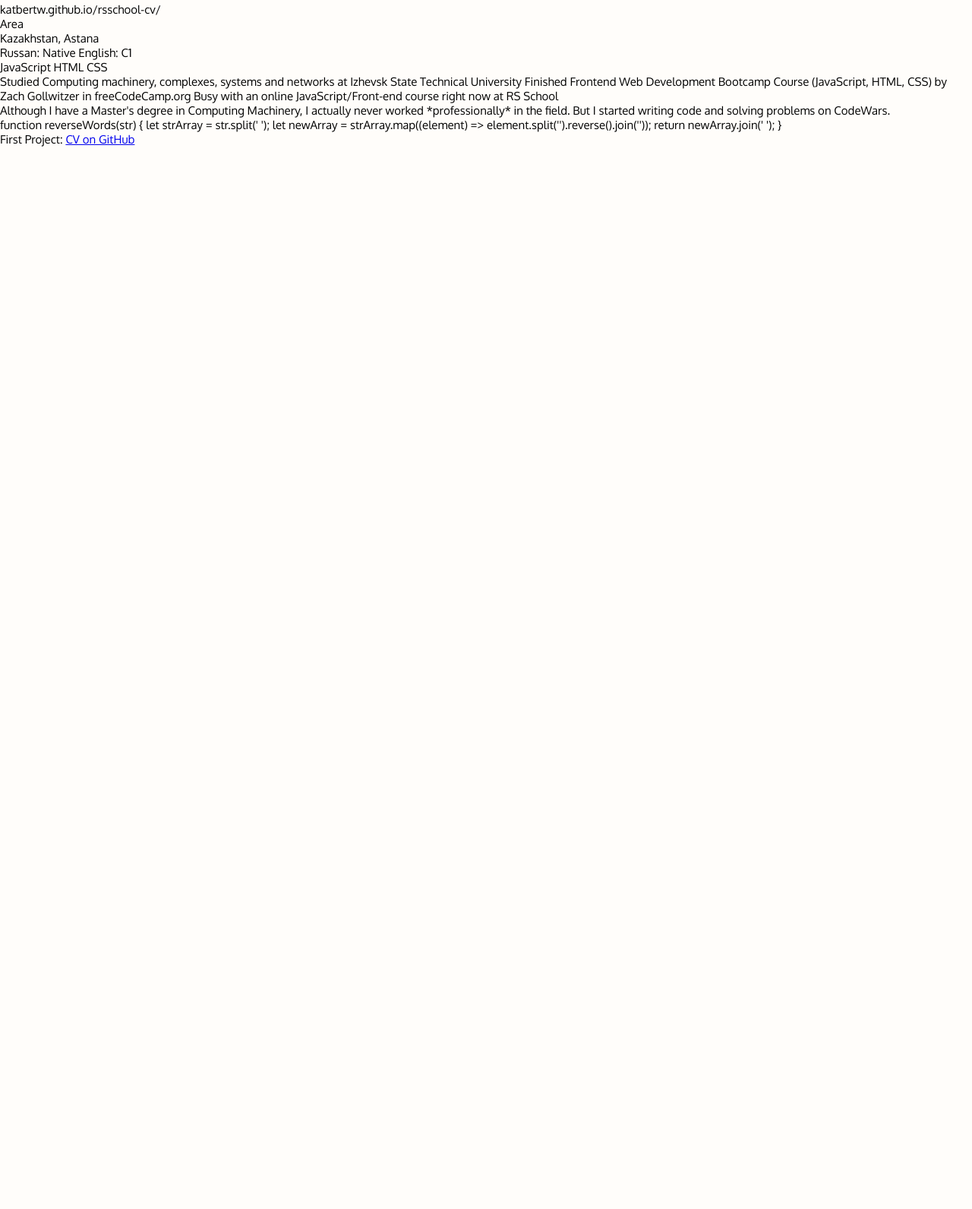
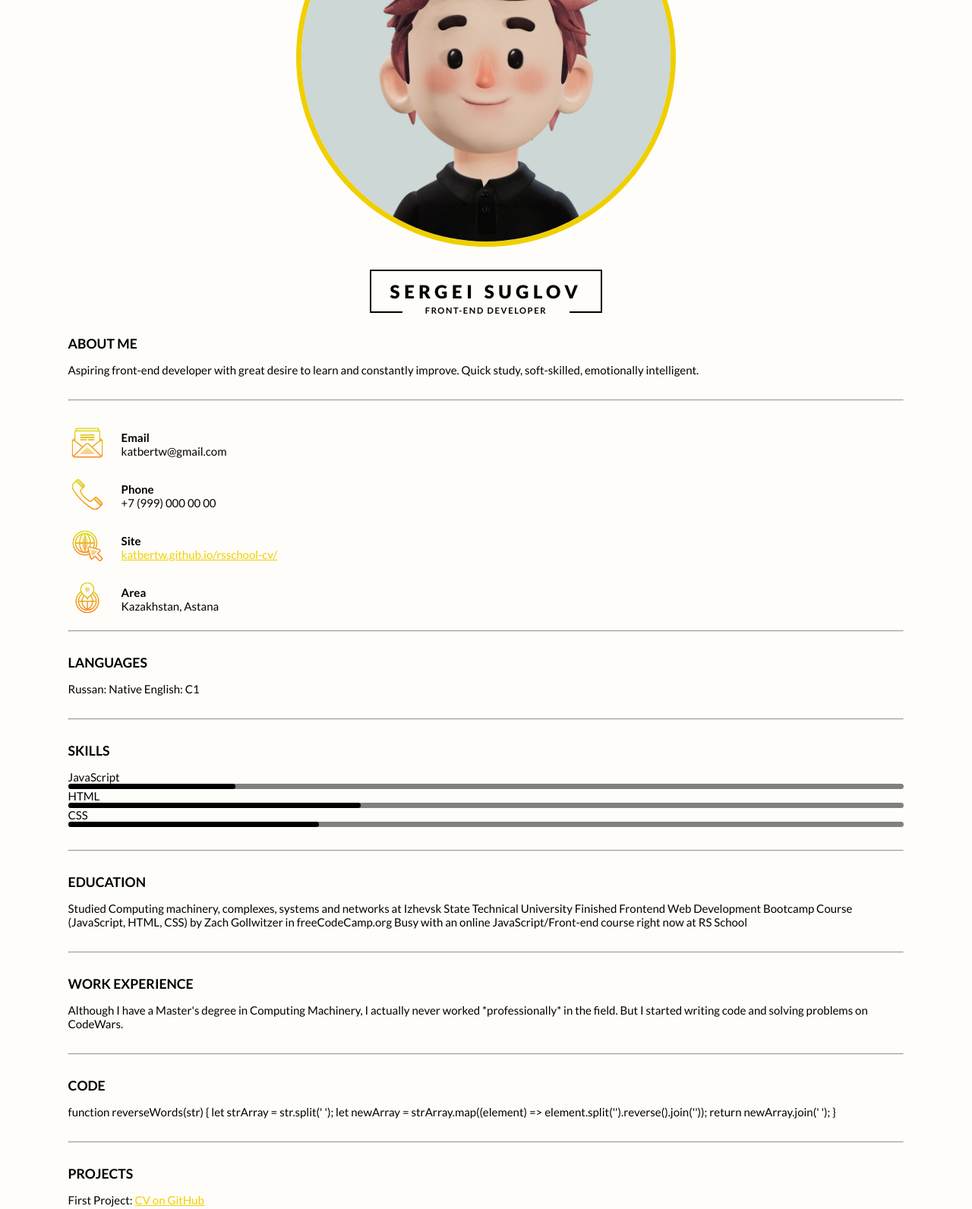
Before and after one commit to katbertw/rsschool-cv, a plain HTML site: page index.html in a window 1280 px wide. Shown: the part 303-1895 px from the top of the page at 76% size. Before the commit the page ends 800 px from the top, so only its background shows below. Drawn offline with Linux system fonts and the light colour scheme.

Commit message:
feat: style blocks one and two

```diff
--- a/index.html
+++ b/index.html
@@ -8,61 +8,103 @@
     <link rel="icon" type="image/png" sizes="32x32" href="./img/favicon-32x32.png">
     <link rel="stylesheet" href="style.css">
     <link rel="preconnect" href="https://fonts.googleapis.com"><link rel="preconnect" href="https://fonts.gstatic.com" crossorigin>
-    <link href="https://fonts.googleapis.com/css2?family=Oxygen:wght@400;700&display=swap" rel="stylesheet">
-
+    <link href="https://fonts.googleapis.com/css2?family=Lato:wght@400;700;900&display=swap" rel="stylesheet">
     <title>Sergei Suglov | CV </title>
 </head>
 <body>
 <div id="main-container">
     <div id="introduction">
-        <img src="./assets/img/peeps-avatar.png" alt="Avatar Image" width="150">
+        <img src="./assets/img/peeps-avatar.png" alt="Avatar Image" width="500">
         <div id="name">
             Sergei Suglov
-        </div>
             <div id="specialty">
                 Front-End Developer
             </div>
         </div>
-    <div id="info">
-        Aspiring front-end developer with great desire to learn and constantly improve.
-        Quick study, soft-skilled, emotionally intelligent.
     </div>
+    <div class="content" id="info">
+        <h2>About me</h2>
+        <p>Aspiring front-end developer with great desire to learn and constantly improve.
+        Quick study, soft-skilled, emotionally intelligent.</p>
+    </div>
+    <hr class="divider">
     <div id="contacts">
+        <div class="contacts-icons">
+            <div id="img-container"><img src="./assets/img/envelope.png" alt="envelope"></div>
+            <div>
                 <p>Email</p>
                 <p>katbertw@gmail.com</p>
+            </div>
+        </div>
+        <div class="contacts-icons">
+            <div id="img-container"><img src="./assets/img/phone.png" alt="phone-call"></div>
+            <div>
                 <p>Phone</p>
                 <p>+7 (999) 000 00 00</p>
+            </div>
+        </div>
+        <div class="contacts-icons">
+            <div id="img-container"><img src="./assets/img/globe.png" alt="globe"></div>
+            <div>
                 <p>Site</p>
-        <p>katbertw.github.io/rsschool-cv/</p>
+                <p><a href="https://katbertw.github.io/rsschool-cv/">katbertw.github.io/rsschool-cv/</a></p>
+            </div>
+        </div>
+        <div class="contacts-icons">
+            <div id="img-container"><img src="./assets/img/marker.png" alt="location"></div>
+            <div>
                 <p>Area</p>
                 <p>Kazakhstan, Astana</p>
             </div>
-    <div id="languages">
+        </div>
+    </div>
+    <hr class="divider">
+    <div class="content" id="languages">
+        <h2>Languages</h2>
         Russan: Native
         English: C1
     </div>
-    <div id="skills">
-        JavaScript
-        HTML
-        CSS
+    <hr class="divider">
+    <div class="content" id="skills">
+        <h2>Skills</h2>
+        <p>JavaScript</p>
+        <div class="progressbar" id="progressbar-1">
+            <div></div>
         </div>
-    <div id="education">
+        <p>HTML</p>
+        <div class="progressbar" id="progressbar-2">
+            <div></div>
+        </div>
+        <p>CSS</p>
+        <div class="progressbar" id="progressbar-3">
+            <div></div>
+        </div>
+    </div>
+    <hr class="divider">
+    <div class="content" id="education">
+        <h2>Education</h2>
         Studied Computing machinery, complexes, systems and networks at Izhevsk State Technical University
         Finished Frontend Web Development Bootcamp Course (JavaScript, HTML, CSS) by Zach Gollwitzer in freeCodeCamp.org
         Busy with an online JavaScript/Front-end course right now at RS School
     </div>
-    <div id="experience">
+    <hr class="divider">
+    <div class="content" id="experience">
+        <h2>Work Experience</h2>
         Although I have a Master's degree in Computing Machinery, I actually never worked *professionally* in the field.
         But I started writing code and solving problems on CodeWars.
     </div>
-    <div id="code">
+    <hr class="divider">
+    <div class="content" id="code">
+        <h2>Code</h2>
         function reverseWords(str) {
             let strArray = str.split(' ');
             let newArray = strArray.map((element) => element.split('').reverse().join(''));
             return newArray.join(' ');
           }
     </div>
-    <div id="projects">
+    <hr class="divider">
+    <div class="content" id="projects">
+        <h2>Projects</h2>
         First Project: <a href="https://katbertw.github.io/rsschool-cv/cv">CV on GitHub</a>
     </div>
 
--- a/style.css
+++ b/style.css
@@ -6,6 +6,131 @@
 
 body {
     background-color: #fffdfa;
-    font-family: 'Oxygen', sans-serif;
+    font-family: 'Lato', sans-serif;
     font-size: 15px;
 }
+
+a {
+    color: #F0CF00;
+}
+
+.divider {
+    margin-bottom: 30px;
+}
+
+.content {
+    margin-bottom: 30px;
+}
+
+.content > h2 {
+    text-transform: uppercase;
+    font-size: 1.1rem;
+    margin-bottom: 15px;
+}
+
+.progressbar {
+    background-color: grey;
+    border-radius: 10px;
+    height: 7px;
+    padding: 0px;
+    display: flex;
+}
+
+#progressbar-1 > div {
+    background-color: black;
+    width: 20%;
+    height: 7px;
+    border-radius: 10px;
+}
+
+#progressbar-2 > div {
+    background-color: black;
+    width: 35%;
+    height: 7px;
+    border-radius: 10px;
+}
+
+#progressbar-3 > div {
+    background-color: black;
+    width: 30%;
+    height: 7px;
+    border-radius: 10px;
+}
+
+#main-container {
+    padding: 10% 7%;
+    display: flex;
+    flex-direction: column;
+}
+
+#introduction {
+    display: flex;
+    flex-direction: column;
+    align-items: center;
+}
+
+#introduction img {
+    max-width: 50%;
+    margin-bottom: 30px;
+    border-radius: 50%;
+    border: 7px solid #F0CF00;
+}
+
+#name {
+    display: flex;
+    flex-direction: column;
+    border: 2px solid black;
+    font-size: 1.5rem;
+    font-weight: 900;
+    letter-spacing: 0.35rem;
+    text-transform: uppercase;
+    align-items: center;
+    padding: 12px 25px;
+    position: relative;
+    margin-bottom: 30px;
+}
+
+#specialty {
+    font-size: 0.7rem;
+    font-weight: 700;
+    text-transform: uppercase;
+    letter-spacing: 0.1rem;
+    background-color: #fffdfa;
+    padding: 0px 30px;
+    top: 45px;
+    position: absolute;
+    z-index: 2;
+}
+
+#contacts {
+    display: flex;
+    flex-direction: column;
+}
+
+.contacts-icons {
+    display: flex;
+    margin-bottom: 15px;
+}
+
+.contacts-icons p {
+    margin-left: 20px;
+}
+
+.contacts-icons div:last-child {
+    display: flex;
+    flex-direction: column;
+    justify-content: center;
+    align-content: space-around;
+}
+
+.contacts-icons > div > p:first-child {
+    font-weight: 700;
+}
+
+#img-container {
+    width: 50px;
+}
+
+#img-container img {
+    max-width: 100%;
+}
```
Also changed, not shown: assets/img/envelope.png (added), assets/img/globe.png (added), assets/img/marker.png (added), assets/img/phone.png (added), 1 other file. Lines whose indentation alone changed are shown as unchanged.
